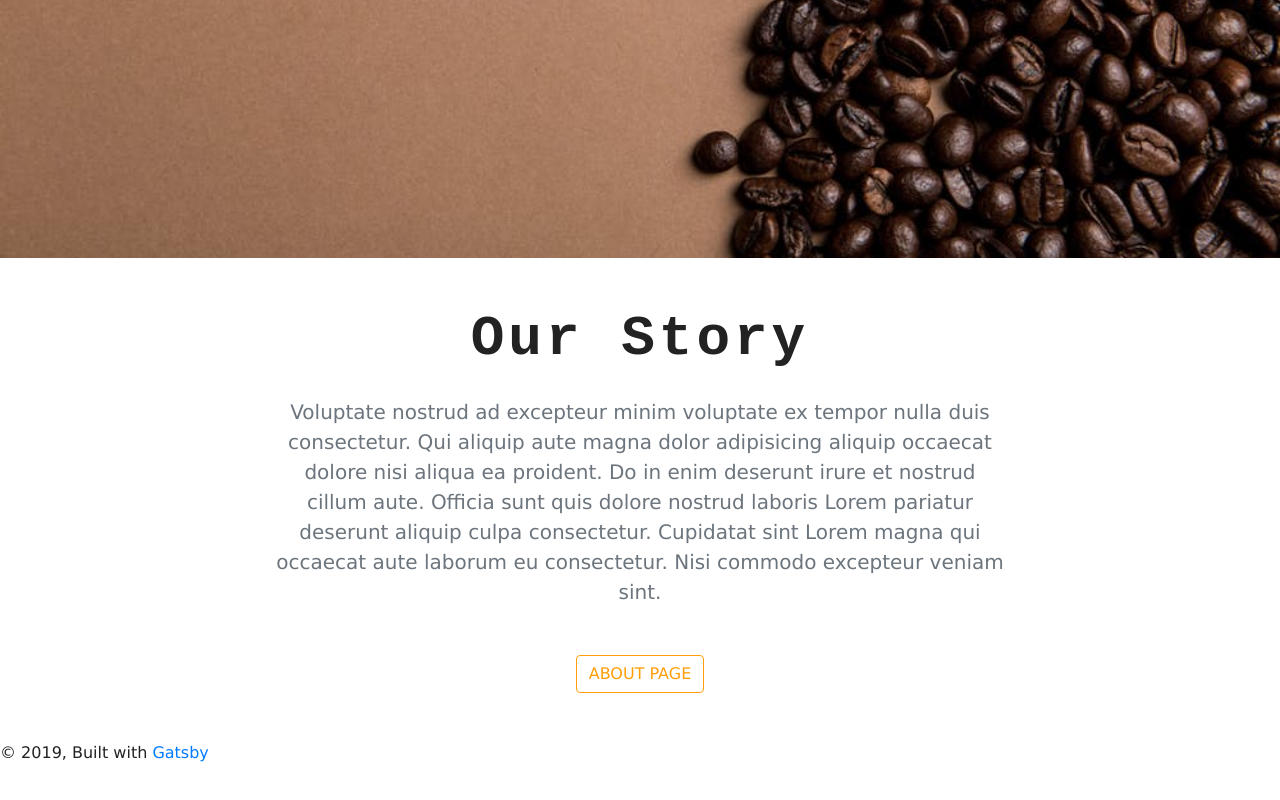
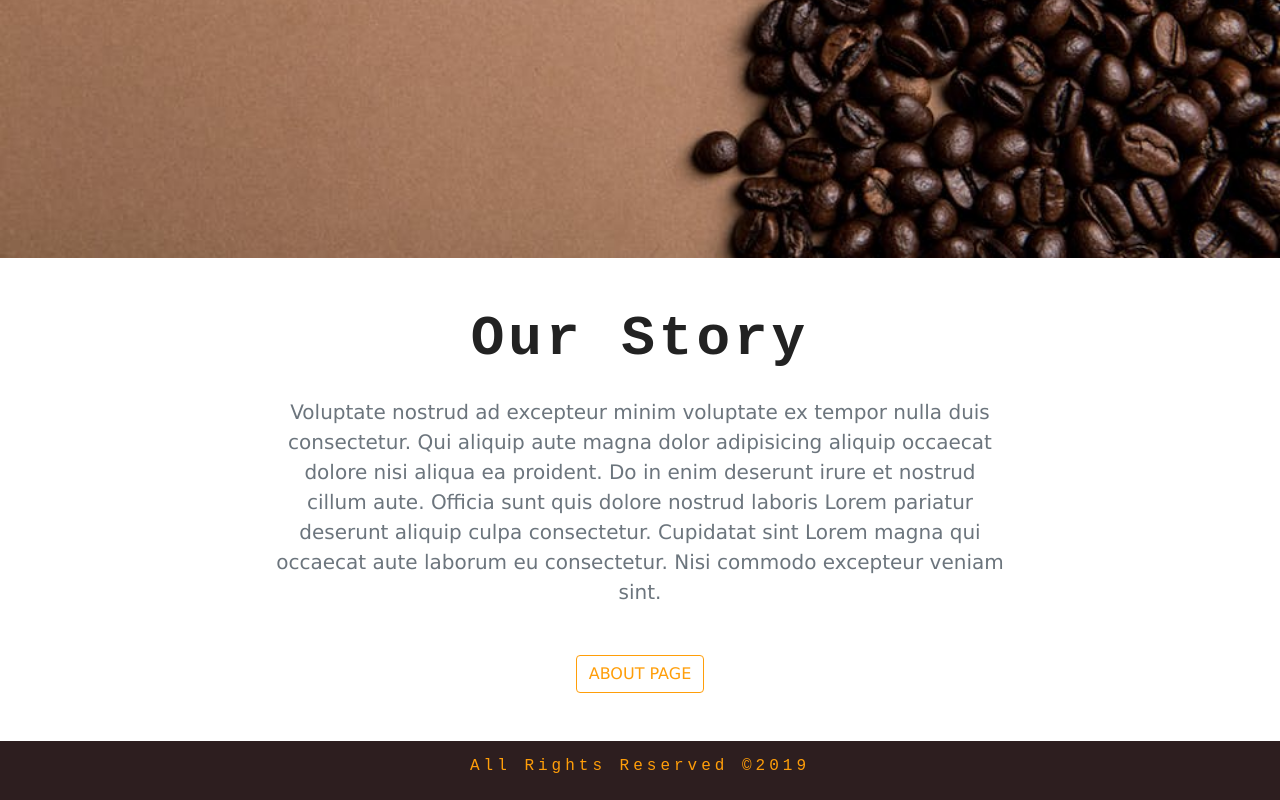
Before and after one commit to Curti-s/coffee-website, a Gatsby site: page / in a window 1280 px wide. Shown: the part 616-1416 px from the top of the page. Before the commit the page ends 1381 px from the top, so only its background shows below. Built offline with nearby package versions, Linux system fonts and the light colour scheme; Gatsby itself is replaced by a stand-in of ours.

Commit message:
:sparkles: Add footer

```diff
--- /dev/null
+++ b/src/components/footer.js
@@ -0,0 +1,17 @@
+import React from "react"
+
+export default function Footer() {
+  return (
+    <footer className="footer py-3">
+      <div className="container">
+        <div className="row">
+          <div className="col-10 mx-auto col-md-6 text-yellow text-center text-capitalize">
+            <h6>
+              All rights reserved &copy;{new Date().getFullYear().toString()}
+            </h6>
+          </div>
+        </div>
+      </div>
+    </footer>
+  )
+}
--- a/src/components/layout.css
+++ b/src/components/layout.css
@@ -59,3 +59,7 @@
   color: var(--mainDark);
   background: var(--mainYellow);
 }
+
+.footer {
+  background: var(--mainBrown);
+}
--- a/src/components/layout.js
+++ b/src/components/layout.js
@@ -9,6 +9,7 @@
 import PropTypes from "prop-types"
 import { StaticQuery, graphql } from "gatsby"
 
+import Footer from "./footer"
 import "../styles/bootstrap.min.css"
 import "./layout.css"
 
@@ -26,11 +27,7 @@
     render={data => (
       <>
         <div>{children}</div>
-        <footer>
-          © {new Date().getFullYear()}, Built with
-          {` `}
-          <a href="https://www.gatsbyjs.org">Gatsby</a>
-        </footer>
+        <Footer />
       </>
     )}
   />
```
